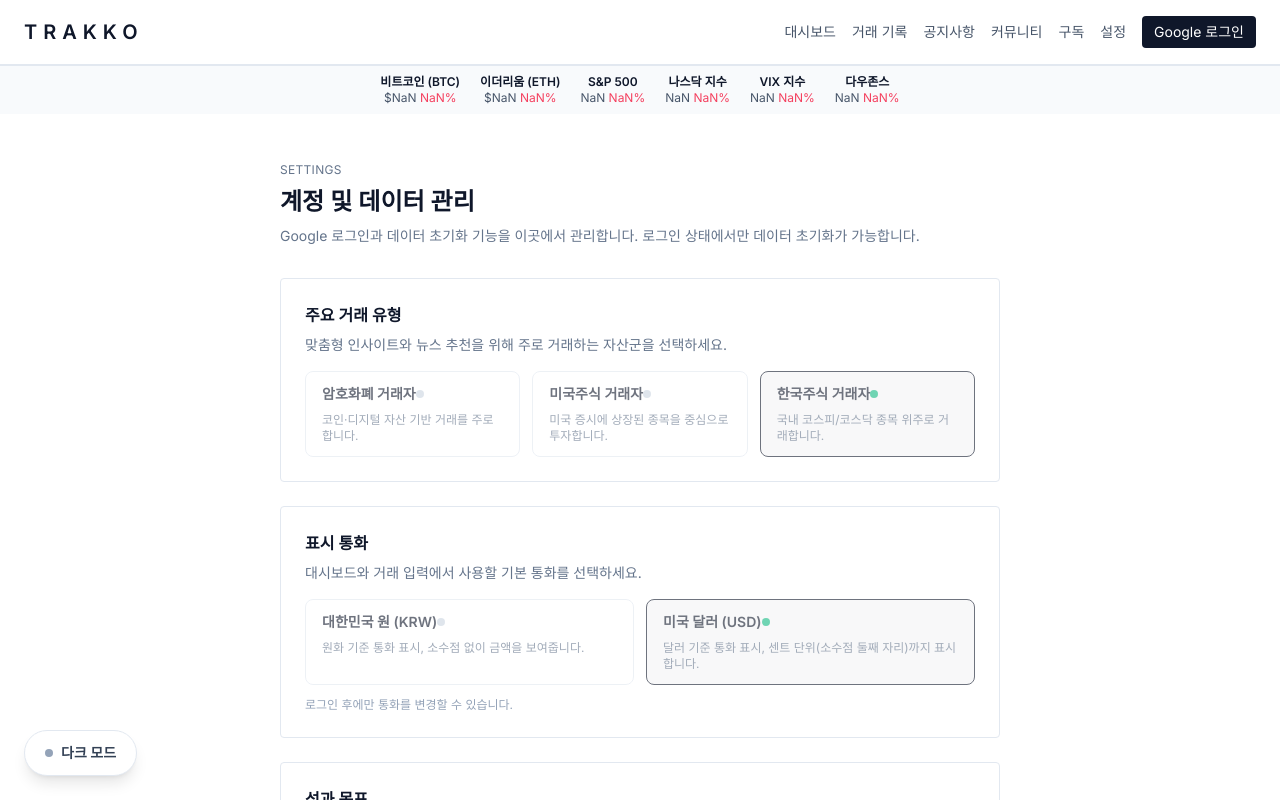
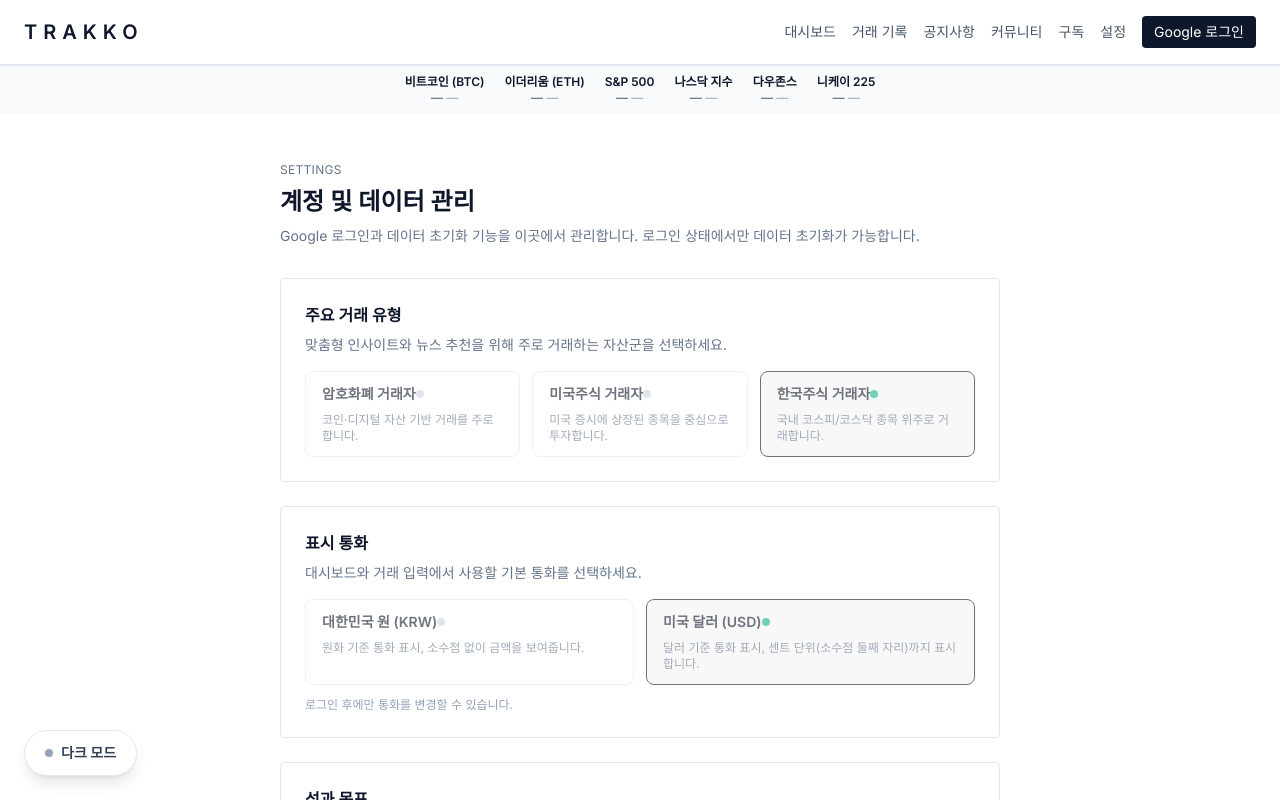
Before and after one commit to Jangmalza/Trakko, a React (Vite) app: page /settings in a window 1280 px wide. Shown: the top 800 px of the page. Built offline with nearby package versions, Linux system fonts and the light colour scheme; no server answers.

Commit message:
Stooq 지수 변화율 표시 보완

```diff
--- a/src/components/MiniMarketTicker.tsx
+++ b/src/components/MiniMarketTicker.tsx
@@ -5,21 +5,25 @@ import { fetchMarketQuotes } from '../api/marketsApi';
 type MarketMetric = {
   id: string;
   label: string;
-  value: number;
+  value: number | null;
   unit?: string;
-  change: number;
+  change: number | null;
 };
 
 const BASE_MARKETS: MarketMetric[] = [
-  { id: 'btc', label: '비트코인 (BTC)', value: NaN, unit: 'USD', change: NaN },
-  { id: 'eth', label: '이더리움 (ETH)', value: NaN, unit: 'USD', change: NaN },
-  { id: 'sp500', label: 'S&P 500', value: NaN, unit: undefined, change: NaN },
-  { id: 'nasdaq', label: '나스닥 지수', value: NaN, unit: undefined, change: NaN },
-  { id: 'vix', label: 'VIX 지수', value: NaN, unit: undefined, change: NaN },
-  { id: 'dji', label: '다우존스', value: NaN, unit: undefined, change: NaN }
+  { id: 'btc', label: '비트코인 (BTC)', value: null, unit: 'USD', change: null },
+  { id: 'eth', label: '이더리움 (ETH)', value: null, unit: 'USD', change: null },
+  { id: 'sp500', label: 'S&P 500', value: null, unit: undefined, change: null },
+  { id: 'nasdaq', label: '나스닥 지수', value: null, unit: undefined, change: null },
+  { id: 'dji', label: '다우존스', value: null, unit: undefined, change: null },
+  { id: 'nikkei', label: '니케이 225', value: null, unit: undefined, change: null }
 ];
 
 const formatValue = (market: MarketMetric): string => {
+  if (!Number.isFinite(market.value)) {
+    return '—';
+  }
+
   const options: Intl.NumberFormatOptions = {
     minimumFractionDigits: 2,
     maximumFractionDigits: 2
@@ -35,7 +39,7 @@ const formatValue = (market: MarketMetric): string => {
   }
 
   const formatter = new Intl.NumberFormat('en-US', options);
-  return formatter.format(market.value);
+  return formatter.format(market.value as number);
 };
 
 const MiniMarketTicker: React.FC = () => {
@@ -50,8 +54,12 @@ const MiniMarketTicker: React.FC = () => {
       const map = new Map(quotes.map((quote) => [quote.id, quote]));
       return BASE_MARKETS.map((base) => {
         const quote = map.get(base.id);
-        const value = typeof quote?.price === 'number' && quote.price > 0 ? quote.price : base.value;
-        const change = typeof quote?.changePercent === 'number' ? quote.changePercent : base.change;
+        const value =
+          typeof quote?.price === 'number' && Number.isFinite(quote.price) ? quote.price : base.value;
+        const change =
+          typeof quote?.changePercent === 'number' && Number.isFinite(quote.changePercent)
+            ? quote.changePercent
+            : base.change;
         return {
           ...base,
           value,
@@ -89,16 +97,22 @@ const MiniMarketTicker: React.FC = () => {
     <div className="w-full border-t border-slate-200 bg-slate-50 px-4 py-2 text-[11px] text-slate-600 dark:border-slate-800 dark:bg-slate-900 dark:text-slate-300">
       <div className="mx-auto flex max-w-6xl flex-wrap items-center justify-center gap-4 sm:gap-5">
         {markets.map((market) => {
-          const isUp = market.change >= 0;
-          const changeClass = isUp ? 'text-emerald-500' : 'text-rose-500';
-          const sign = isUp ? '+' : '';
+          const isUp = Number.isFinite(market.change) && (market.change as number) >= 0;
+          const changeClass = Number.isFinite(market.change)
+            ? isUp
+              ? 'text-emerald-500'
+              : 'text-rose-500'
+            : 'text-slate-400 dark:text-slate-500';
+          const changeText = Number.isFinite(market.change)
+            ? `${isUp ? '+' : ''}${(market.change as number).toFixed(2)}%`
+            : '—';
 
           return (
             <div key={market.id} className="flex flex-col items-center leading-tight sm:text-xs text-[11px]">
               <span className="font-semibold text-slate-900 dark:text-slate-100">{market.label}</span>
               <span className="text-slate-600 dark:text-slate-300">
                 {formatValue(market)}{' '}
-                <span className={changeClass}>{`${sign}${market.change.toFixed(2)}%`}</span>
+                <span className={changeClass}>{changeText}</span>
               </span>
             </div>
           );
```
Also changed, not shown: 1 other file (tests, documents, lock files or other folders).
